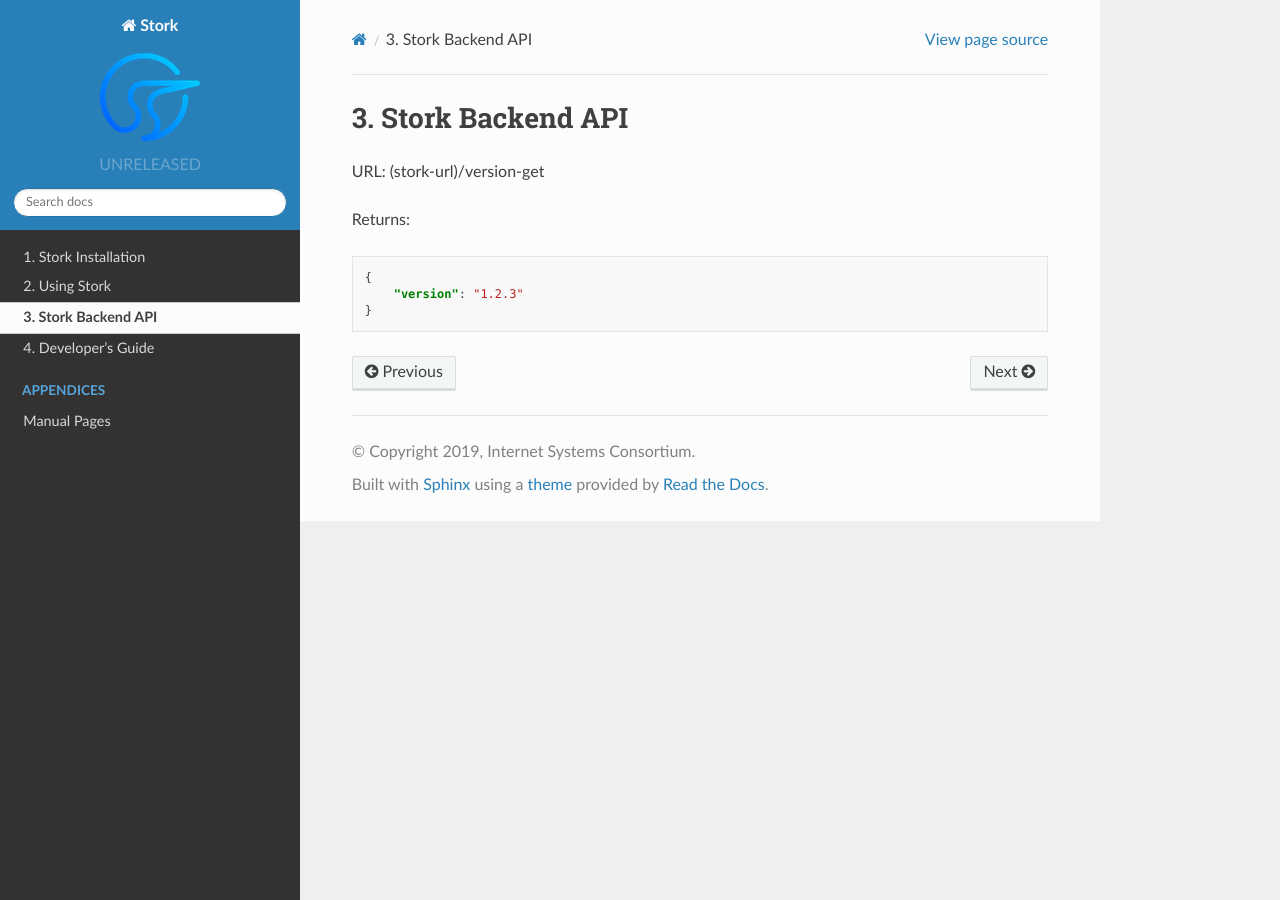
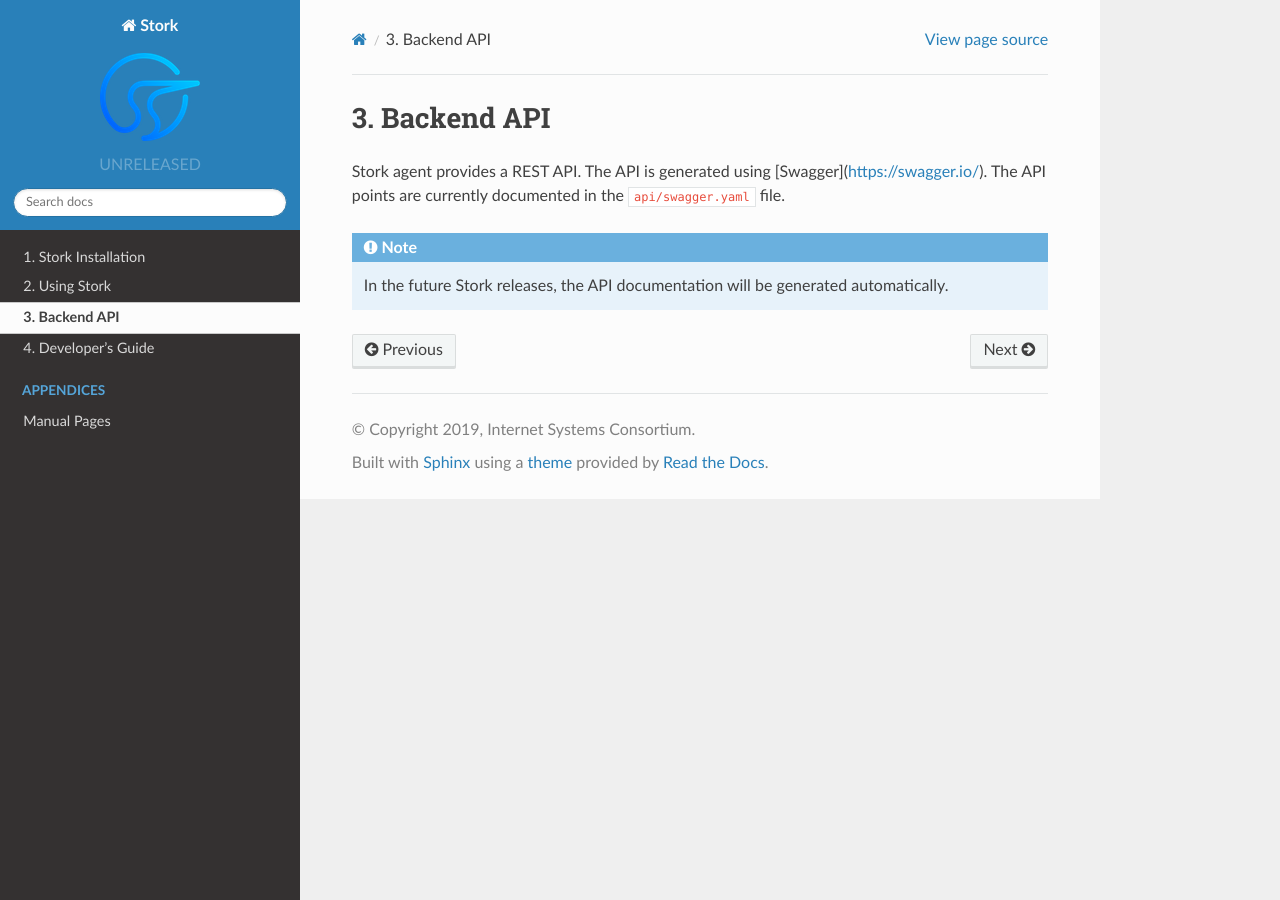
Before and after one commit to isc-projects/stork, a Sphinx documentation site: the page built from doc/backend-api.rst, in a window 1280 px wide. Built offline with Sphinx 7.4.7 and the Read the Docs theme 2.0.0, drawn with Linux system fonts in a browser that asks for light colours.

Commit message:
[#99] Backend API rewritten

```diff
--- a/doc/backend-api.rst
+++ b/doc/backend-api.rst
@@ -1,15 +1,12 @@
 .. _backend-api:
 
-*****************
-Stork Backend API
-*****************
+***********
+Backend API
+***********
 
-URL: (stork-url)/version-get
+Stork agent provides a REST API. The API is generated using [Swagger](https://swagger.io/). The API
+points are currently documented in the ``api/swagger.yaml`` file.
 
-Returns:
+.. note::
 
-.. code-block:: json
-
-    {
-        "version": "1.2.3"
-    }
+   In the future Stork releases, the API documentation will be generated automatically.
```
